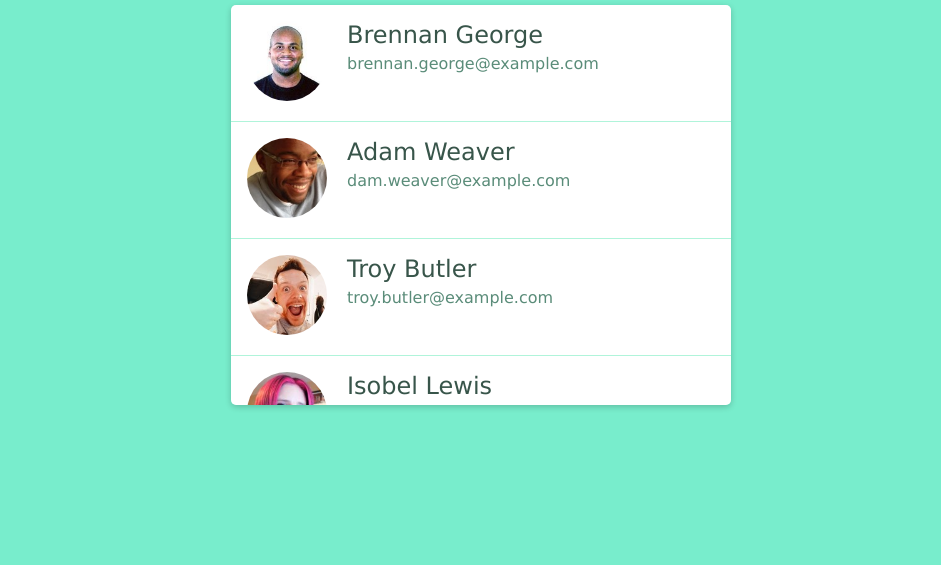
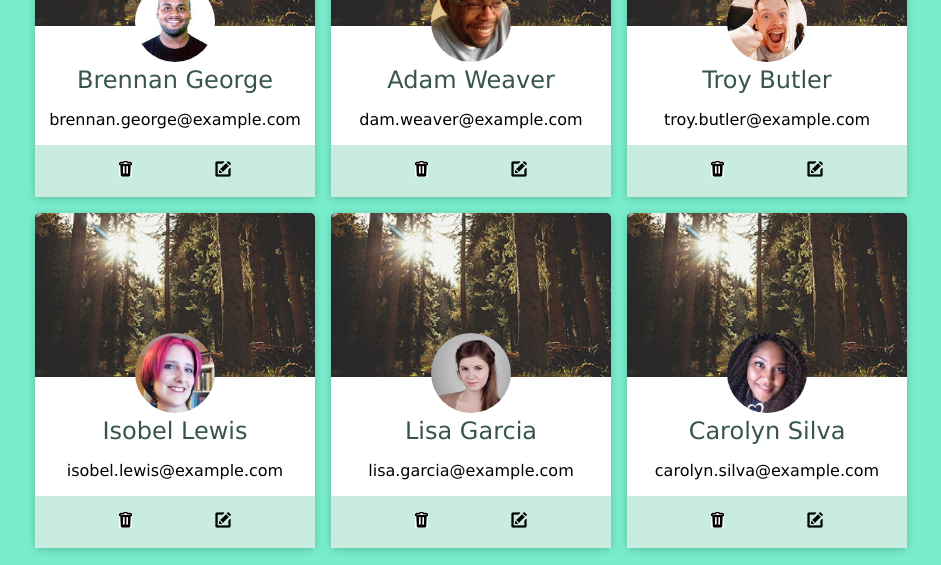
Before and after one commit to AnaLeonel/Projeto-contatos, a plain HTML site: page index.html in a window 1280 px wide. Shown: the part 235-800 px from the top of the page, without its empty margins (159-1100 px from the left). Drawn offline with Linux system fonts and the light colour scheme.

Commit message:
estilo2.css

```diff
--- /dev/null
+++ b/estilo2.css
@@ -0,0 +1,61 @@
+html, body{
+    height: 100%;
+}
+
+body {
+    background-color: rgb(120, 237, 204);
+    margin: 0;
+    padding: 0;
+    font-family: 'Lucida Sans', 'Lucida Sans Regular', 'Lucida Grande', 'Lucida Sans Unicode', Geneva, Verdana, sans-serif;
+
+    display: flex;
+    justify-content: center;
+    align-items: center;
+    flex-direction: column;
+    height: 100%;
+}
+
+.main-title {
+    color: #38554a;
+}
+
+.list{
+    width: 90%;
+    max-width: 960px;
+    display: flex;
+    flex-wrap: wrap;
+    justify-content: center;
+    gap: 16px;
+    list-style-type: none;
+}
+
+.list-item{
+    flex-basis: 280px;
+    background-color: white;
+    border-radius: 5px;
+    text-align: center;
+    box-shadow: 0 2px 8px rgba(0, 0, 0, 0.2);
+    background-image: url(imagens/thumb02.jpg);
+    background-size: 100%;
+    background-repeat: no-repeat;
+}
+
+.list-item__imagem img{
+    border-radius: 50%;
+    width: 80px;
+    margin-top: 120px;
+}
+
+.list-item__name{
+    margin: 0;
+    font-size: 24px;
+    color: #38554a;
+}
+
+.list-item__actions{
+    display: flex;
+    background-color: #caecdf;
+    padding: 16px;
+    justify-content: space-evenly;
+    gap: 16px;
+}
--- a/index.html
+++ b/index.html
@@ -7,7 +7,7 @@
     <meta name="viewport" content="width=device-width, initial-scale=1.0">
     <title>Document</title>
 
-    <link rel="stylesheet" href="estilo.css">
+    <link rel="stylesheet" href="estilo2.css">
 
 </head>
 
```
